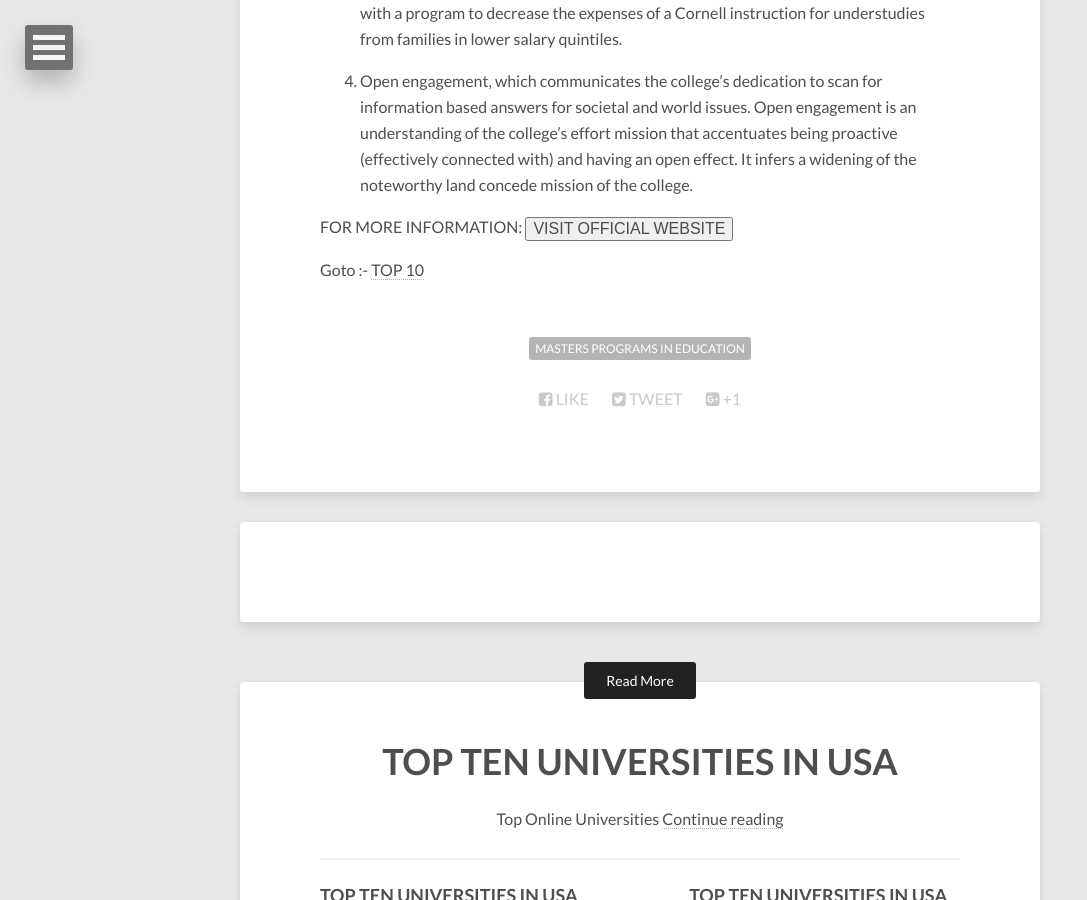
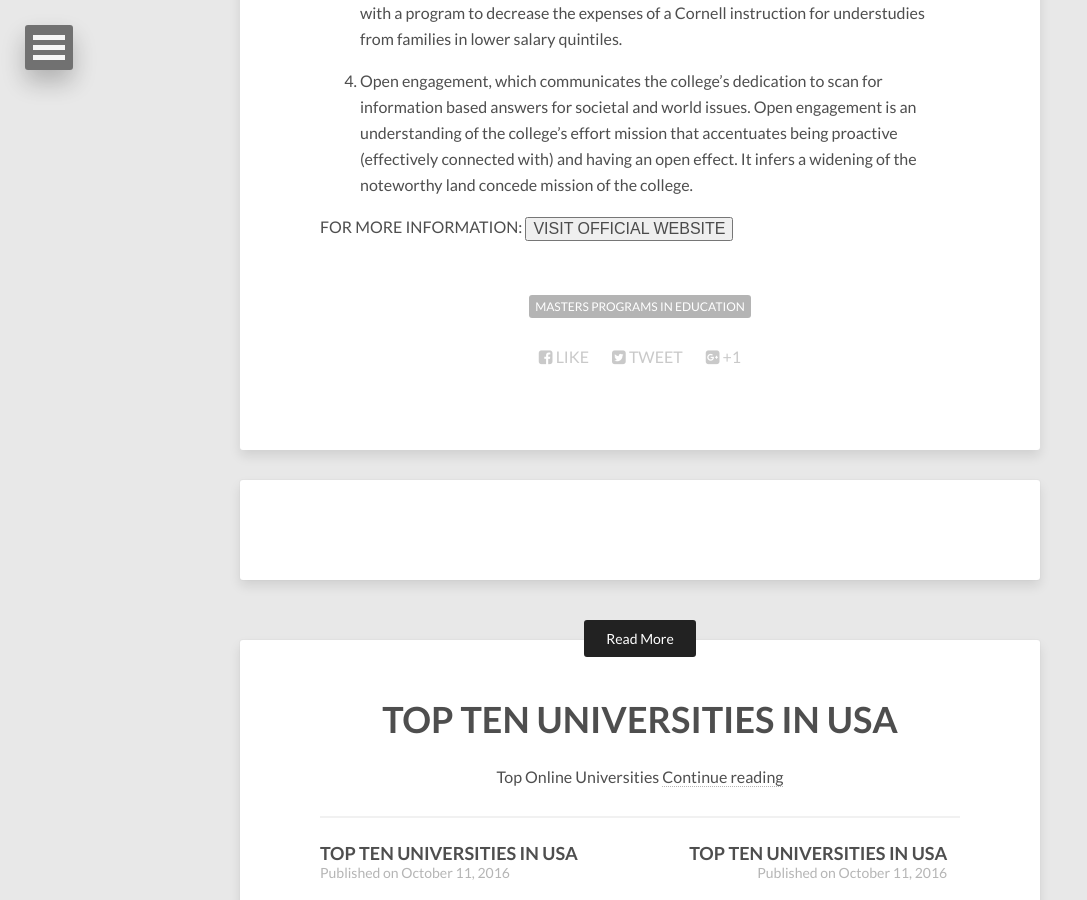
Before and after one commit to vivek1karna/topten, a Jekyll site: the page built from _posts/2016-10-11-top-online-universities9.md, in a window 1280 px wide and 900 px high, scrolled down 1539 px. Shown: the whole window, without its empty margins (0-1087 px from the left). Built offline with Jekyll 4.4.1, drawn with Linux system fonts in a browser that asks for light colours; nearby versions of some CDN libraries; comment, search, counter and statistics services are not loaded.

Commit message:
Update 2016-10-11-top-online-universities9.md

```diff
--- a/_posts/2016-10-11-top-online-universities9.md
+++ b/_posts/2016-10-11-top-online-universities9.md
@@ -32,5 +32,3 @@ The nature and understood estimations of Cornell University were the subject of
 
 FOR MORE INFORMATION:
 <button><a href="http://www.cornell.edu/">VISIT OFFICIAL WEBSITE</a></button>
-
-Goto :- [TOP 10](/topten/top-online-universities3/)
```
